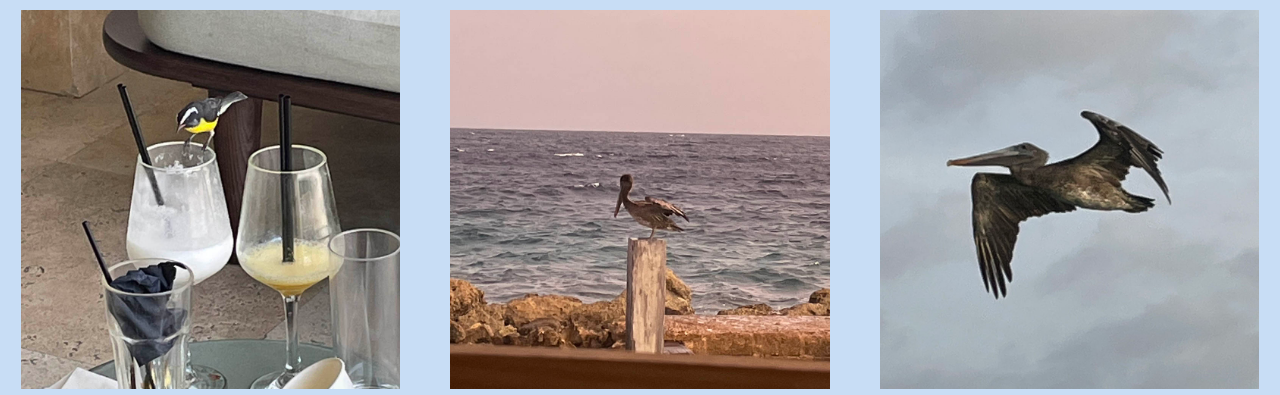
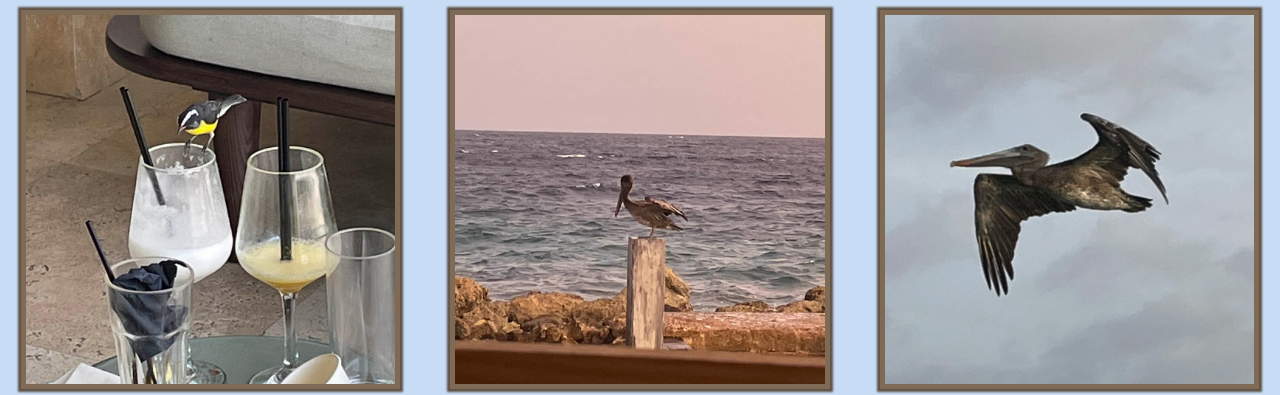
Before and after one commit to LoganM2006/Curacao, a plain HTML site: page creative-website/photos.html in a window 1280 px wide. Shown: the part 570-965 px from the top of the page. Drawn offline with Linux system fonts and the light colour scheme; a web font is replaced by a local one.

Commit message:
Update style.css

```diff
--- a/creative-website/style.css
+++ b/creative-website/style.css
@@ -209,7 +209,6 @@ li a:hover {
 
 
 
-
 /*gallery page*/
 .gallery {
   width: 100%;
@@ -221,5 +220,6 @@ li a:hover {
 
 .gallery_item{
   margin: 1%;
-
+  border: 5px solid #7F6A56;
+  box-shadow: 0px 0px 2px 3px #5f5246;
 }
```
